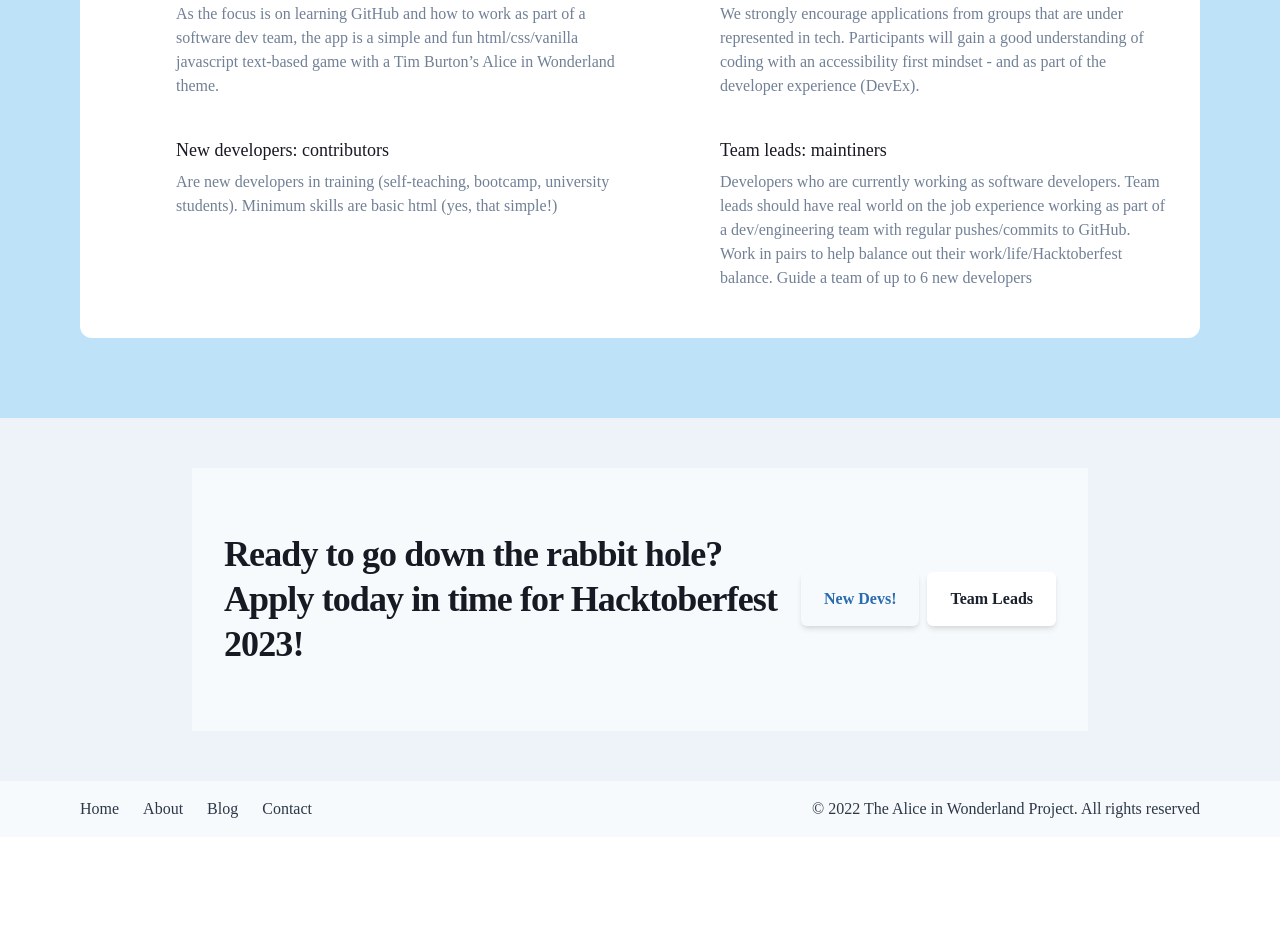
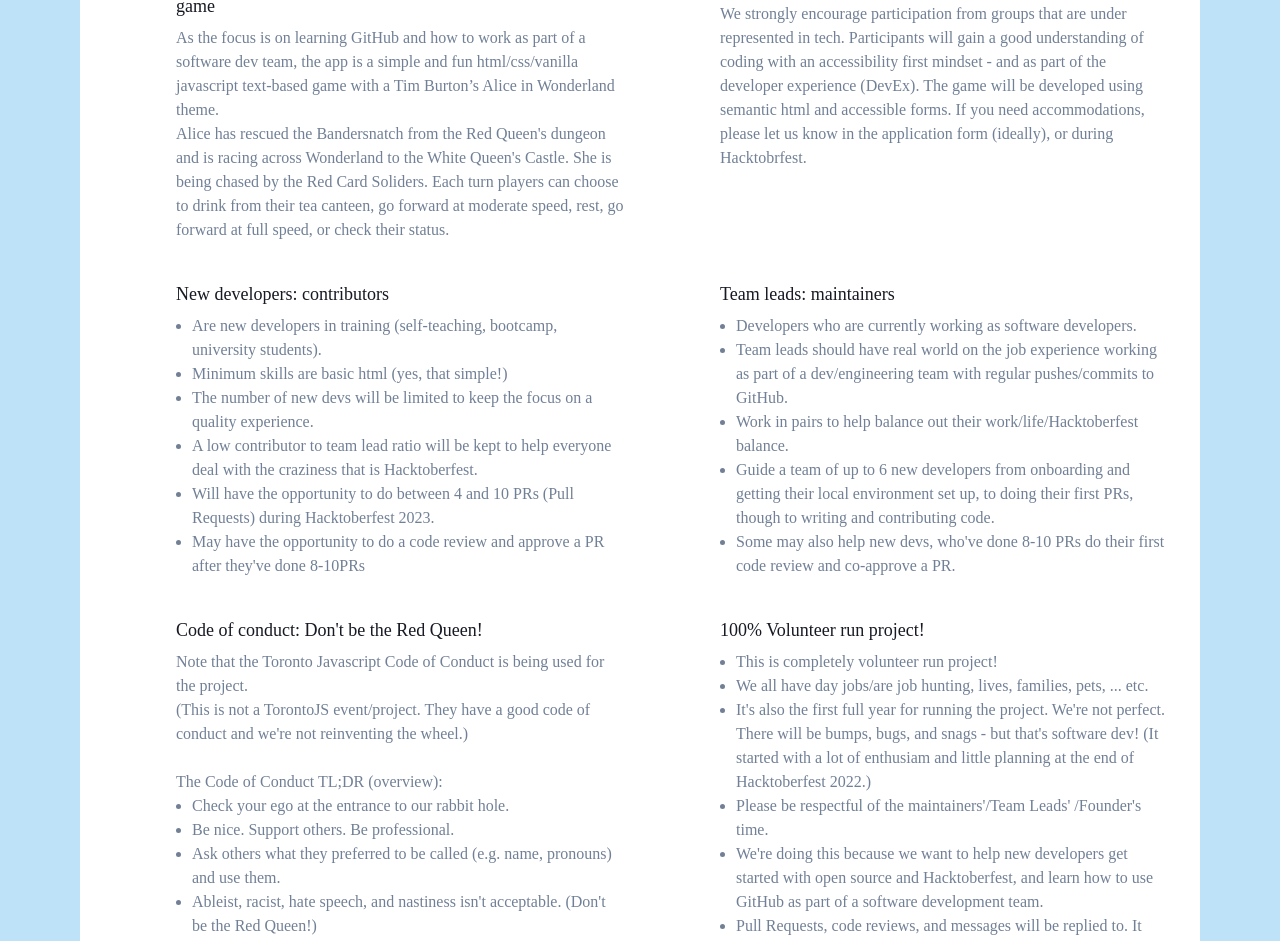
Before and after one commit to GingerKiwi/alice2-dev-react, a React (Vite) app: page / in a window 1280 px wide. Shown: the part 1319-2260 px from the top of the page. Before the commit the page ends 2156 px from the top, so only its background shows below. Built offline with nearby package versions, Linux system fonts and the light colour scheme.

Commit message:
finish Features.jsx for now

```diff
--- a/src/components/Features.jsx
+++ b/src/components/Features.jsx
@@ -4,6 +4,11 @@ import {
     Icon,
     chakra,
     Stack,
+    Link,
+    List,
+    ListItem,
+    ListIcon,
+    UnorderedList,
   } from '@chakra-ui/react'
 
   const Features = () => {
@@ -151,7 +156,7 @@ import {
                 }}
               >
                 <Feature
-                  title="Text-based vanilla javascript game"
+                  title="The app we make: Text-based, html/css/ vanilla javascript game"
                   icon={
                     <path
                       strokeLinecap="round"
@@ -161,11 +166,10 @@ import {
                     />
                   }
                 >
-                  As the focus is on learning GitHub and how to work as part of a software dev team, the app is a simple and fun html/css/vanilla javascript text-based game with a Tim Burton’s Alice in Wonderland theme.
+                  As the focus is on learning GitHub and how to work as part of a software dev team, the app is a simple and fun html/css/vanilla javascript text-based game with a Tim Burton’s Alice in Wonderland theme. <br></br>Alice has rescued the Bandersnatch from the Red Queen's dungeon and is racing across Wonderland to the White Queen's Castle. She is being chased by the Red Card Soliders. Each turn players can choose to drink from their tea canteen, go forward at moderate speed, rest, go forward at full speed, or check their status.
                 </Feature>
-
                 <Feature
-                  title="Diversity and accessibility (A11y) is key! "
+                  title="Community, diversity and accessibility (A11y) is key! "
                   icon={
                     <path
                       strokeLinecap="round"
@@ -175,9 +179,9 @@ import {
                     />
                   }
                 >
-                  We strongly encourage applications from groups that are under represented in tech. Participants will gain a good understanding of coding with an accessibility first mindset - and as part of the developer experience (DevEx).
+                  We strongly encourage participation from groups that are under represented in tech. Participants will gain a good understanding of coding with an accessibility first mindset - and as part of the developer experience (DevEx). The game will be developed using semantic html and accessible forms. If you need accommodations, please let us know in the application form (ideally), or during Hacktobrfest.
+                  <br></br>
                 </Feature>
-
                 <Feature
                   title="New developers: contributors"
                   icon={
@@ -189,11 +193,18 @@ import {
                     />
                   }
                 >
-                  Are new developers in training (self-teaching, bootcamp, university students). Minimum skills are basic html (yes, that simple!)
+                    <UnorderedList>
+                        <ListItem>Are new developers in training (self-teaching, bootcamp, university students).</ListItem>
+                        <ListItem>Minimum skills are basic html (yes, that simple!)</ListItem>
+                        <ListItem>The number of new devs will be limited to keep the focus on a quality experience.</ListItem>
+                        <ListItem>A low contributor to team lead ratio will be kept to help everyone deal with the craziness that is Hacktoberfest.</ListItem>
+                        <ListItem>Will have the opportunity to do between 4 and 10 PRs (Pull Requests) during Hacktoberfest 2023.</ListItem>
+                        <ListItem>May have the opportunity to do a code review and approve a PR after they've done 8-10PRs</ListItem>
+                    </UnorderedList>
                 </Feature>
 
                 <Feature
-                  title="Team leads: maintiners"
+                  title="Team leads: maintainers"
                   icon={
                     <path
                       strokeLinecap="round"
@@ -203,7 +214,85 @@ import {
                     />
                   }
                 >
-                  Developers who are currently working as software developers. Team leads should have real world on the job experience working as part of a dev/engineering team with regular pushes/commits to GitHub. Work in pairs to help balance out their work/life/Hacktoberfest balance. Guide a team of up to 6 new developers
+                    <UnorderedList>
+                        <ListItem>
+                        Developers who are currently working as software developers.
+
+                        </ListItem>
+                        <ListItem>
+                            Team leads should have real world on the job experience working as part of a dev/engineering team with regular pushes/commits to GitHub.
+                        </ListItem>
+                        <ListItem>
+                            Work in pairs to help balance out their work/life/Hacktoberfest balance.
+                        </ListItem>
+                        <ListItem>
+                            Guide a team of up to 6 new developers from onboarding and getting their local environment set up, to doing their first PRs, though to writing and contributing code.
+                        </ListItem>
+                        <ListItem>
+                            Some may also help new devs, who've done 8-10 PRs do their first code review and co-approve a PR.
+                        </ListItem>
+
+                    </UnorderedList>
+
+                </Feature>
+
+                <Feature
+                  title="Code of conduct: Don't be the Red Queen!"
+                  icon={
+                    <path
+                      strokeLinecap="round"
+                      strokeLinejoin="round"
+                      strokeWidth="2"
+                      d="M13 10V3L4 14h7v7l9-11h-7z"
+                    />
+                  }
+                >
+                    Note that the <Link src='https://torontojs.com/p/code_of_conduct'>Toronto Javascript Code of Conduct</Link> is being used for the project.
+
+                    <br></br>
+                    (This is not a TorontoJS event/project. They have a good code of conduct and we're not reinventing the wheel.)<br></br>
+
+                    <br></br>
+                    The Code of Conduct TL;DR (overview):
+                    <UnorderedList>
+                        <ListItem>Check your ego at the entrance to our rabbit hole. </ListItem>
+                        <ListItem>Be nice. Support others. Be professional.</ListItem>
+                        <ListItem>Ask others what they preferred to be called (e.g. name, pronouns) and use them.</ListItem>
+                        <ListItem>Ableist, racist, hate speech, and nastiness isn't acceptable. (Don't be the Red Queen!)</ListItem>
+                        <ListItem>Don't make the founder use her ex-teacher voice.</ListItem>
+                        <ListItem>Let's have some fun together!</ListItem>
+                    </UnorderedList>
+
+                </Feature>
+
+                <Feature
+                  title="100% Volunteer run project!"
+                  icon={
+                    <path
+                      strokeLinecap="round"
+                      strokeLinejoin="round"
+                      strokeWidth="2"
+                      d="M7 8h10M7 12h4m1 8l-4-4H5a2 2 0 01-2-2V6a2 2 0 012-2h14a2 2 0 012 2v8a2 2 0 01-2 2h-3l-4 4z"
+                    />
+                  }
+                >
+                    <UnorderedList>
+                        <ListItem>This is completely volunteer run project!</ListItem>
+                        <ListItem>We all have day jobs/are job hunting, lives, families, pets, ... etc. </ListItem>
+                        <ListItem>It's also the first full year for running the project. We're not perfect. There will be bumps, bugs, and snags - but that's software dev! (It started with a lot of enthusiam and little planning at the end of Hacktoberfest 2022.)</ListItem>
+                        <ListItem>Please be respectful of the maintainers'/Team Leads' /Founder's time. </ListItem>
+                        <ListItem>We're doing this because we want to help new developers get started with open source and Hacktoberfest, and learn how to use GitHub as part of a software development team.</ListItem>
+                        <ListItem>Pull Requests, code reviews, and messages will be replied to.
+            It just may take 2-3 days depending on what's happening. </ListItem>
+
+                        </UnorderedList>
+
+
+
+
+                  <br></br>
+
+
                 </Feature>
               </Stack>
             </Box>
--- a/src/components/Hero.jsx
+++ b/src/components/Hero.jsx
@@ -7,8 +7,8 @@ import {
   Link,
   Stack,
   Text,
-  GridItem,
-  Grid,
+//   GridItem,
+//   Grid,
 //   ExternalLinkIcon,
 } from '@chakra-ui/react'
 import logo from '../assets/alice-project-logo-128x128-black.png'
```
